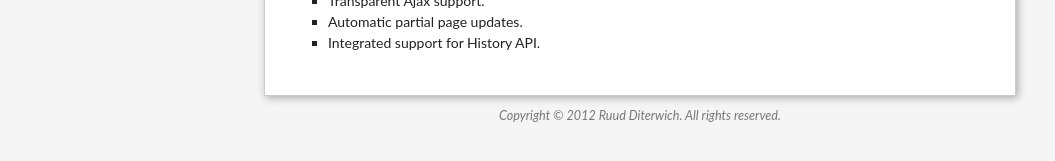
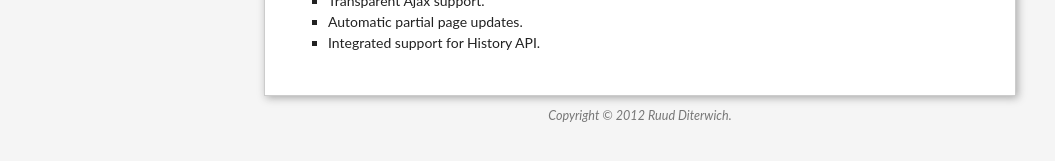
Before and after one commit to scalastuff/scalaleafs, a Jekyll site: the page built from index.md, in a window 1280 px wide. Shown: the part 329-490 px from the top of the page, without its empty margins (0-1055 px from the left). Built offline with Jekyll 4.4.1, drawn with Linux system fonts in a browser that asks for light colours.

Commit message:
Updated _layouts/default.html

```diff
--- a/_layouts/default.html
+++ b/_layouts/default.html
@@ -83,7 +83,7 @@
           {{ content }}
         </div>
         <div style="text-align: center; padding: 8px;">
-          <span style="color: #777; font-style:italic; font-size: 90%;">Copyright &copy; 2012 Ruud Diterwich. All rights reserved.</span>
+          <span style="color: #777; font-style:italic; font-size: 90%;">Copyright &copy; 2012 Ruud Diterwich.</span>
         </div>
       </td>
                   <td style="vertical-align: top; width: 260px"> </td>
```
